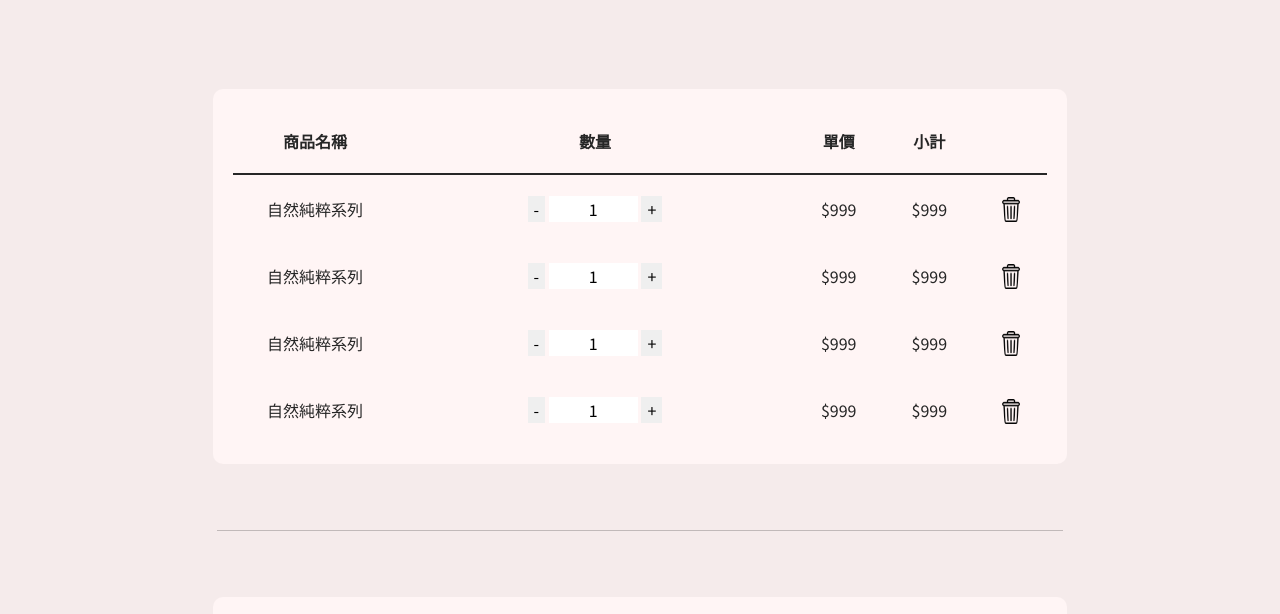
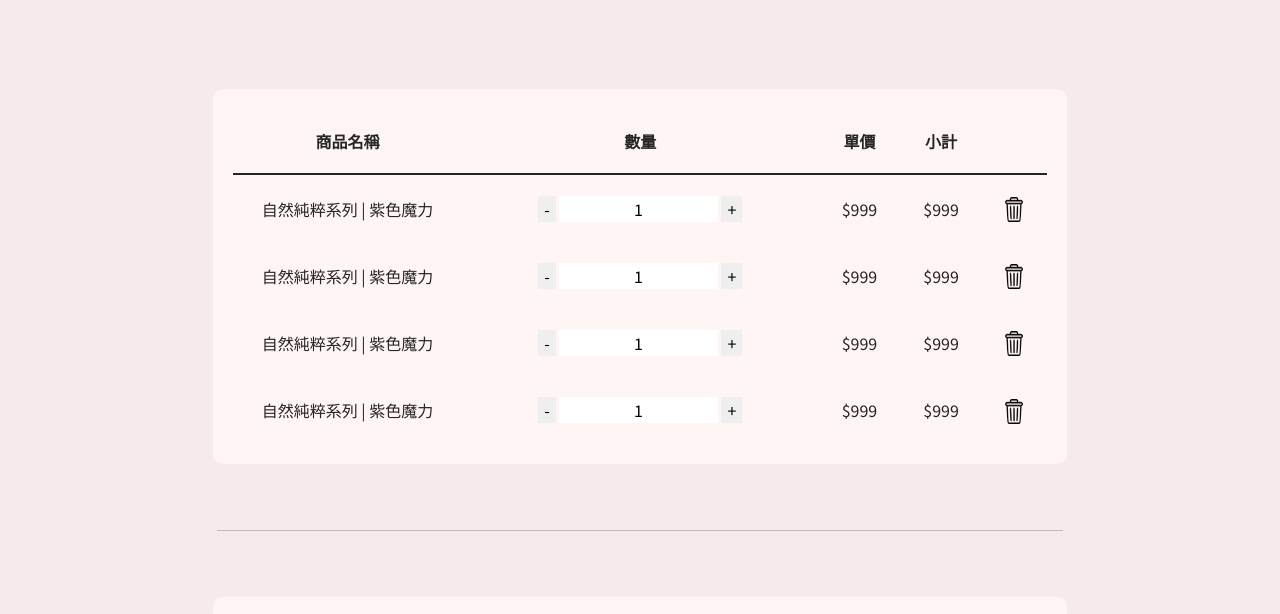
Before and after one commit to sean4689/e-commerce-website, a plain HTML site: page Pages/shopping-cart.html in a window 1280 px wide. Shown: the part 183-797 px from the top of the page. Drawn offline with nearby package versions, Linux system fonts and the light colour scheme.

Commit message:
shopping-cart-wchange

```diff
--- a/Pages/shopping-cart.html
+++ b/Pages/shopping-cart.html
@@ -5,7 +5,7 @@
     <meta http-equiv="X-UA-Compatible" content="IE=edge">
     <meta name="viewport" content="width=device-width, initial-scale=1.0">
     <title>Daphne | 精緻生活</title>
-    <link rel="icon" href="img/logo_nobg.ico" type="image/icon" />
+    <link rel="icon" href="../assets/img/logo_nobg.ico" type="image/icon" />
     <link href="https://cdn.jsdelivr.net/npm/bootstrap@5.3.2/dist/css/bootstrap.min.css" rel="stylesheet" integrity="sha384-T3c6CoIi6uLrA9TneNEoa7RxnatzjcDSCmG1MXxSR1GAsXEV/Dwwykc2MPK8M2HN" crossorigin="anonymous">
     <link rel="stylesheet" href="../assets/css/style-cart.css">
     <link rel="stylesheet" href="../assets/css/nav.css">
@@ -108,7 +108,6 @@
                 <thead>
                 <tr>
                     <th >商品名稱</th>
-
                     <th >數量</th>
                     <th >單價</th>
                     <th >小計</th>
@@ -117,40 +116,37 @@
                 </thead>
                 <tbody class="table-group-divider">
                 <tr>
-                    <td scope="row">自然純粹系列</td>
-
+                    <td scope="row">自然純粹系列 | 紫色魔力</td>
                     <td><button type="button" class="border-0  bt" id="reduce" onclick="reduce1(0)">-</button>
-                        <input type="text" class="itemcount border-0 number w-25" style="text-align: center;" value="1" id="count">
+                        <input type="text" class="itemcount border-0 number w-50" style="text-align: center;" value="1" id="count">
                         <button type="button" class="border-0 bt" id="add" onclick="add1(0)">+</button></td>
                     <td>$999</td>
                     <td>$999</td>
                     <td><img src="../assets/img/bin.png" class="icon"></td>
                 </tr>
                 <tr>
-                    <td scope="row">自然純粹系列</td>
-
+                    <td scope="row">自然純粹系列 | 紫色魔力</td>
                     <td><button type="button" class="border-0  bt " id="reduce" onclick="reduce1(1)">-</button>
-                        <input type="text" class="itemcount border-0 number w-25" style="text-align: center;" value="1" id="count">
+                        <input type="text" class="itemcount border-0 number w-50" style="text-align: center;" value="1" id="count">
                         <button type="button" class="border-0 bt " id="add" onclick="add1(1)">+</button></td>
                     <td>$999</td>
                     <td>$999</td>
                     <td><img src="../assets/img/bin.png" class="icon"></td>
                 </tr>
                 <tr>
-                    <td scope="row">自然純粹系列</td>
-
+                    <td scope="row">自然純粹系列 | 紫色魔力</td>
                     <td><button type="button" class="border-0  bt " id="reduce" onclick="reduce1(2)">-</button>
-                        <input type="text" class="itemcount border-0 number w-25" style="text-align: center;" value="1" id="count">
+                        <input type="text" class="itemcount border-0 number w-50" style="text-align: center;" value="1" id="count">
                         <button type="button" class="border-0 bt " id="add" onclick="add1(2)">+</button></td>
                     <td>$999</td>
                     <td>$999</td>
                     <td><img src="../assets/img/bin.png" class="icon"></td>
                 </tr>
                 <tr>
-                    <td scope="row">自然純粹系列</td>
+                    <td scope="row">自然純粹系列 | 紫色魔力</td>
 
                     <td><button type="button" class="border-0  bt " id="reduce" onclick="reduce1(3)">-</button>
-                        <input type="text" class="itemcount border-0 number w-25" style="text-align: center;" value="1" id="count">
+                        <input type="text" class="itemcount border-0 number w-50" style="text-align: center;" value="1" id="count">
                         <button type="button" class="border-0 bt " id="add" onclick="add1(3)">+</button></td>
                     <td>$999</td>
                     <td>$999</td>
```
